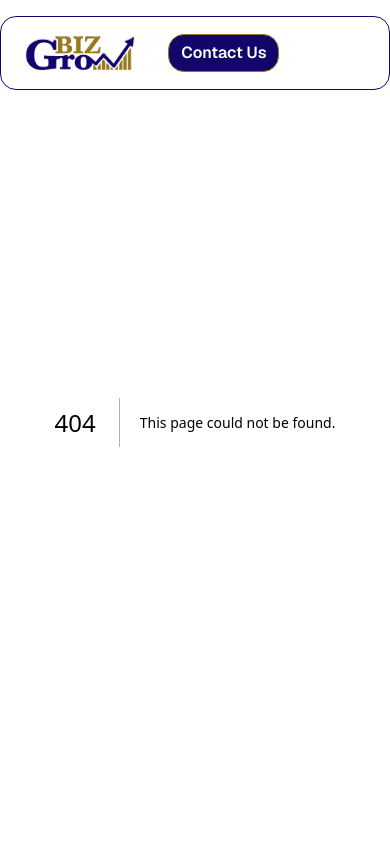
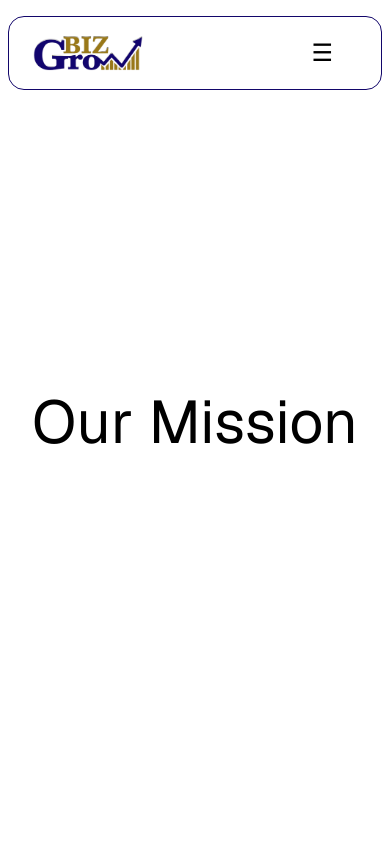
Before and after one commit to Umarnazir-7860/Bizgrow-Holdings, a Next.js app: page /our-mission in a window 390 px wide. Before the commit this address had no page. Shown: the top 844 px of the page. Built offline with nearby package versions, Linux system fonts and the light colour scheme.

Commit message:
Add some mbl responsiveness

```diff
--- /dev/null
+++ b/app/our-mission/page.jsx
@@ -0,0 +1,11 @@
+import React from 'react'
+
+const page = () => {
+  return (
+    <div className='h-screen text-black flex items-center justify-center text-6xl'>
+      Our Mission
+    </div>
+  )
+}
+
+export default page
--- a/app/page.js
+++ b/app/page.js
@@ -96,14 +96,14 @@ export default function HomePage() {
       {/* About Us  */}
       <section className="relative mt-10 z-30 px-6 bg-white">
         <div className="max-w-7xl mx-auto">
-          <div className="bg-[#12066a] rounded-[3rem] p-8 md:p-12 shadow-2xl flex flex-col md:flex-row items-center justify-between gap-12 border-4 border-white">
+          <div className="bg-[#12066a] rounded-[3rem] p-8 md:p-12 shadow-2xl flex flex-col md:flex-row items-start justify-between gap-12 border-4 border-white">
             {/* Stat 1 */}
             <div className="flex items-center gap-5">
               <div className="bg-white/10 p-4 rounded-2xl">
                 <Trophy className="text-white w-8 h-8" />
               </div>
               <div>
-                <h4 className="text-white text-3xl font-black  leading-none">
+                <h4 className="text-white text-3xl font-black leading-none">
                   100+
                 </h4>
                 <p className="text-blue-200 text-xs font-bold uppercase tracking-widest mt-1">
@@ -199,17 +199,17 @@ export default function HomePage() {
         </div>
       </section>
       {/* How we work */}
-      <section className="py-24 h-screen bg-[#12066a] relative overflow-hidden">
+      <section className="py-24 min-h-screen lg:h-auto bg-[#12066a] relative overflow-hidden">
         {/* Decorative Background Text */}
         <Image
         src="/experts-home.jpg"
         fill
-        className="object-cover"
+        className="object-cover "
 
         />
         {/* Black Overlay Effect */}
-          <div className="absolute inset-0 bg-black/70 backdrop-blur-[1px]" />
-        <div className="absolute top-10 right-0 text-[15rem] font-black text-white/10 select-none leading-none -translate-y-1/4">
+          <div className="absolute  inset-0 bg-black/70 backdrop-blur-[1px]" />
+        <div className="absolute top-10 right-0 text-[4rem] md:text-[15rem] font-black text-white/10 select-none leading-none -translate-y-1/4">
           BIZGROW
         </div>
 
@@ -223,7 +223,7 @@ export default function HomePage() {
             </h2>
           </div>
 
-          <div className="grid grid-cols-1 md:grid-cols-2 lg:grid-cols-4 gap-12">
+          <div className=" grid grid-cols-1 md:grid-cols-2 lg:grid-cols-4 gap-12">
             {steps.map((step, i) => (
               <FadeIn key={i} delay={i * 0.2} direction="right">
                 <div className="relative group">
--- a/components/HeroCarousel.jsx
+++ b/components/HeroCarousel.jsx
@@ -74,7 +74,7 @@ export default function HeroCarousel() {
             </p>
             <a
               href={slide.buttonLink}
-              className="bg-[#12066a] hover:bg-[#997819] text-white font-bold py-3 px-8 rounded-full text-lg md:text-xl transition-all duration-300 shadow-xl active:scale-95"
+              className=" bg-[#12066a] hover:bg-[#997819] text-white font-bold py-3 px-8 rounded-full text-lg md:text-xl transition-all duration-300 shadow-xl active:scale-95"
             >
               {slide.buttonText}
             </a>
@@ -85,13 +85,13 @@ export default function HeroCarousel() {
       {/* Navigation Arrows */}
       <button
         onClick={prevSlide}
-        className="absolute left-4 top-1/2 -translate-y-1/2 bg-white/30 hover:bg-white/50 text-white p-3 rounded-full z-20 transition-all duration-300 backdrop-blur-sm"
+        className="hidden md:block absolute left-4 top-1/2 -translate-y-1/2 bg-white/30 hover:bg-white/50 text-white p-3 rounded-full z-20 transition-all duration-300 backdrop-blur-sm"
       >
         <ChevronLeft size={30} />
       </button>
       <button
         onClick={nextSlide}
-        className="absolute right-4 top-1/2 -translate-y-1/2 bg-white/30 hover:bg-white/50 text-white p-3 rounded-full z-20 transition-all duration-300 backdrop-blur-sm"
+        className="hidden md:block absolute right-4 top-1/2 -translate-y-1/2 bg-white/30 hover:bg-white/50 text-white p-3 rounded-full z-20 transition-all duration-300 backdrop-blur-sm"
       >
         <ChevronRight size={30} />
       </button>
--- a/components/Navbar.jsx
+++ b/components/Navbar.jsx
@@ -135,7 +135,7 @@ export default function Navbar() {
   ];
 
   return (
-    <nav className="fixed top-4 inset-x-0 mx-auto rounded-2xl max-w-7xl z-50 bg-white backdrop-blur-xl border-1 border-[#12066a]">
+    <nav className="fixed top-4 inset-x-0 mx-2 md:mx-auto rounded-2xl max-w-7xl z-50 bg-white backdrop-blur-xl border-1 border-[#12066a]">
       <div className="max-w-7xl mx-auto px-6">
         <div className="flex py-3 items-center justify-between">
           <Link href="/">
@@ -159,7 +159,7 @@ export default function Navbar() {
               About
             </Link>
 
-               <Link href="/about-us" className="hover:text-[#997819] transition">
+               <Link href="/our-mission" className="hover:text-[#997819] transition">
               Our Mission
             </Link>
 
@@ -170,7 +170,7 @@ export default function Navbar() {
             >
               <Link href="/our-digital-services">
                 <button
-                  className="flex items-center gap-1 text-black hover:text-[#997819] outline-none"
+                  className=" flex items-center gap-1 text-black hover:text-[#997819] outline-none"
                   aria-expanded={open}
                   aria-haspopup="true"
                 >
@@ -232,7 +232,7 @@ export default function Navbar() {
             </Link>
             <Link
               href="/contact-us"
-              className="hover:text-[#997819] transition"
+              className="hover:text-[#997819]  transition"
             >
               Contact
             </Link>
@@ -240,14 +240,14 @@ export default function Navbar() {
 
           {/* THEME & MOBILE BUTTON */}
           <div className="flex items-center gap-4">
-            <button className="text-white font-semibold border border-[#997819] bg-[#12066a] px-3 py-1.5 rounded-2xl">
+            <button className="hidden md:block text-white font-semibold border border-[#997819] bg-[#12066a] px-3 py-1.5 rounded-2xl">
             Contact Us
             </button>
             <button
               aria-label={mobileOpen ? "Close Menu" : "Open Menu"}
               aria-expanded={mobileOpen}
               onClick={() => setMobileOpen(!mobileOpen)}
-              className="lg:hidden text-white text-2xl mx-4 p-2"
+              className="lg:hidden text-black text-2xl mx-4 p-2"
             >
               {mobileOpen ? "✕" : "☰"}
             </button>
@@ -265,9 +265,9 @@ export default function Navbar() {
             transition={{ type: "tween", duration: 0.3 }}
             className="fixed top-0 left-0 w-full h-screen bg-white z-[60] overflow-y-auto outline-none"
           >
-            <div className="flex items-center justify-between px-6 h-16 border-b border-white/10 sticky top-0 bg-black z-10">
+            <div className="flex items-center justify-between  px-6 h-16 border-b border-white/10 sticky top-0 bg-[#12066a] z-10">
               <Image
-                src="/BizGrow-digital-logo.png"
+                src="/logo.webp"
                 alt="BizGrow Digital Logo"
                 width={100}
                 height={35}
@@ -307,7 +307,7 @@ export default function Navbar() {
                 >
                   Services
                   <span
-                    className={`text-orange-500 transition-transform ${
+                    className={`text-[#12066a] transition-transform ${
                       mobileServicesOpen ? "rotate-180" : ""
                     }`}
                   >
@@ -330,7 +330,7 @@ export default function Navbar() {
                           onClick={() => setMobileOpen(false)}
                           className="flex items-center gap-4 py-3 border-b border-gray-100 last:border-0"
                         >
-                          <div className="text-orange-500 text-lg">
+                          <div className="text-[#12066a] text-lg">
                             {service.icon}
                           </div>
                           <span className="text-black text-base font-semibold">
```
